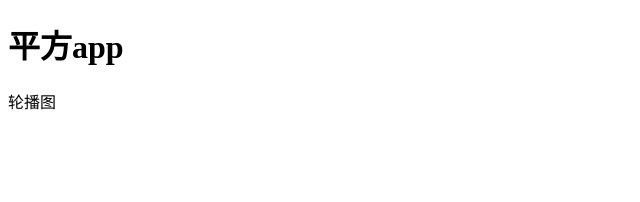
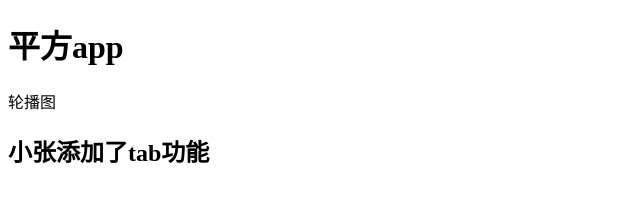
Before and after one commit to Sunny-zz/pingFangApp, a plain HTML site: page index.html in a window 1280 px wide. Shown: the whole page, without its empty margins (0-640 px from the left). Drawn offline with Linux system fonts and the light colour scheme.

Commit message:
小张添加了首页的 tab 功能
各种选项卡

```diff
--- a/index.html
+++ b/index.html
@@ -12,6 +12,7 @@
   <div class="banner">
     轮播图
   </div>
+  <h2>小张添加了tab功能</h2>
 </body>
 
 </html>
```
